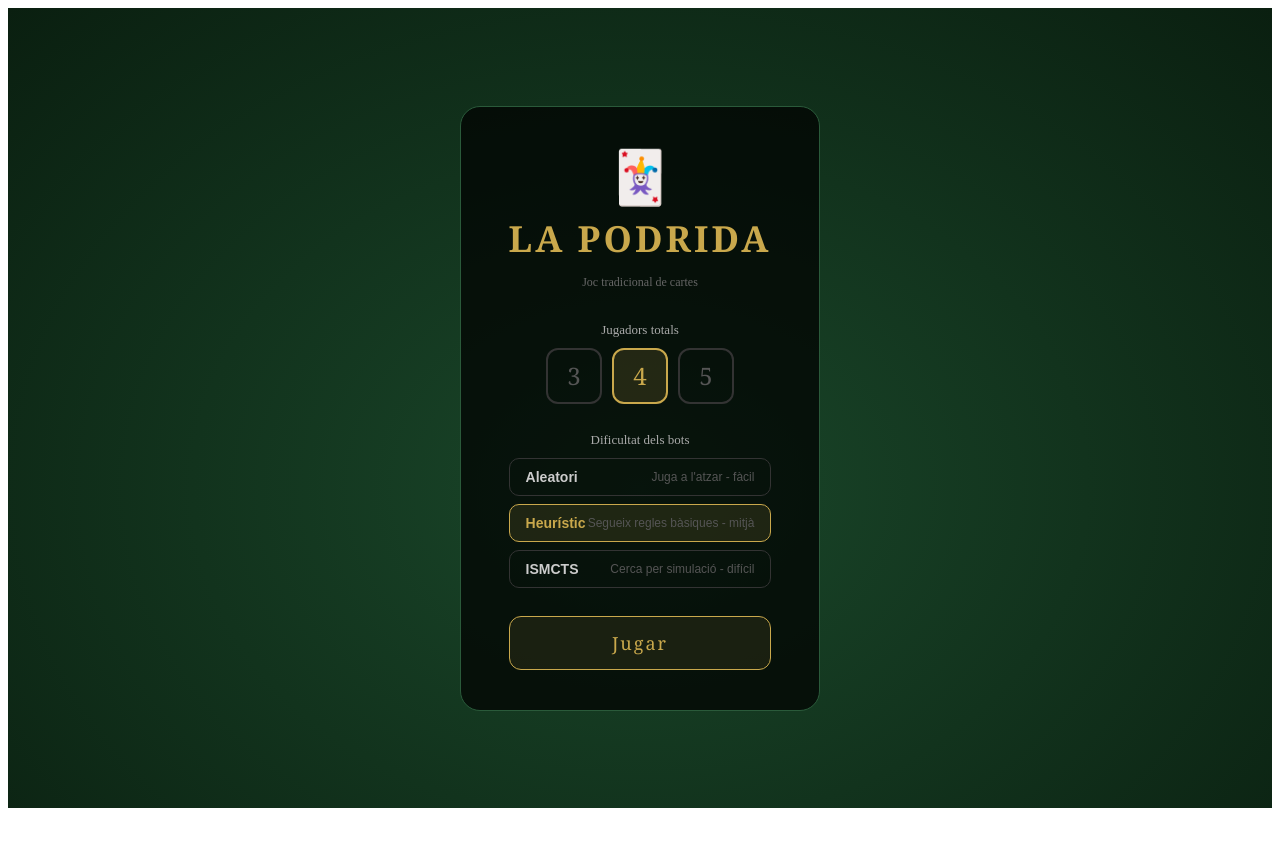
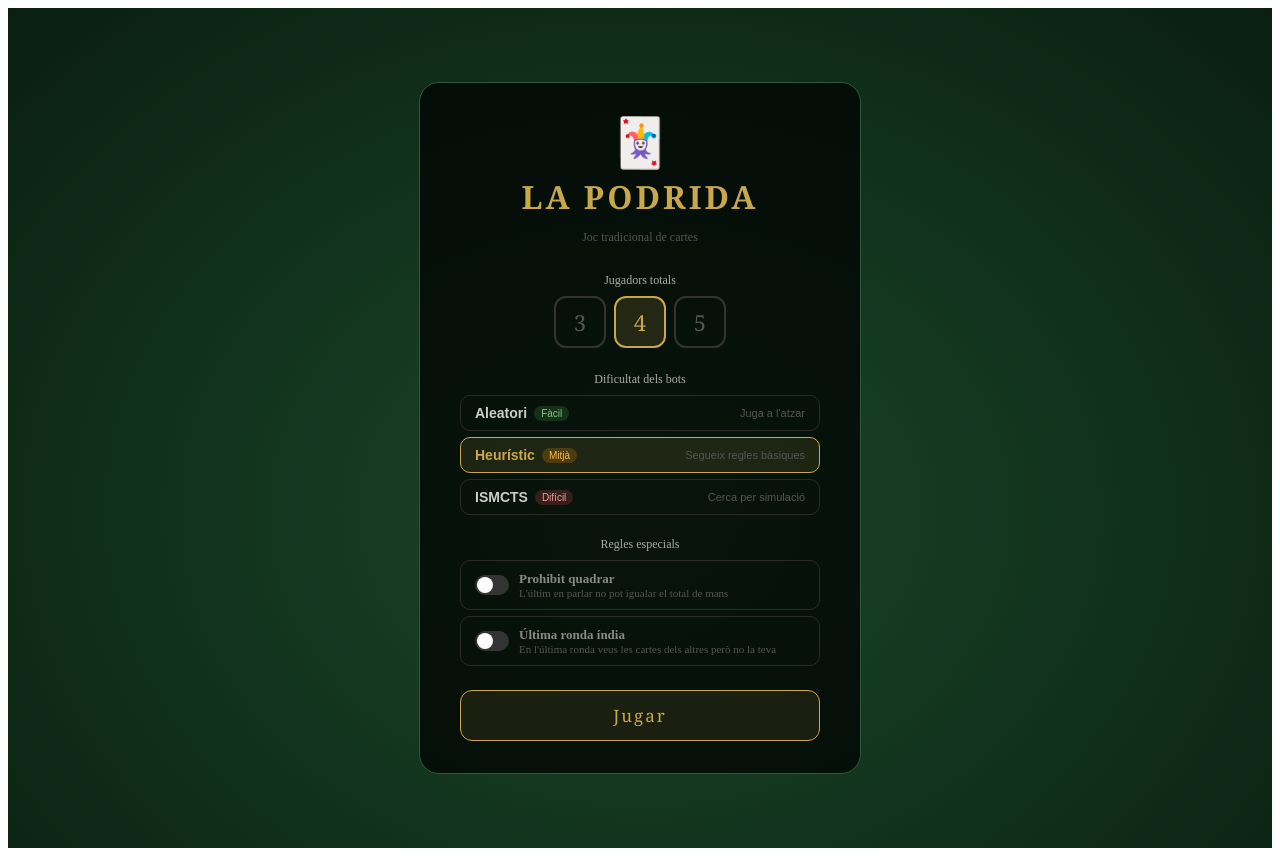
Before and after one commit to gsole04/podrida-repo, a React (Vite) app in the folder frontend/: page / in a window 1280 px wide. Before the commit the page ends 816 px from the top, so only its background shows below. Built offline with nearby package versions, Linux system fonts and the light colour scheme.

Commit message:
Update App.jsx

```diff
--- a/frontend/src/App.jsx
+++ b/frontend/src/App.jsx
@@ -286,6 +286,94 @@ function mcBidJS(game, playerIdx, nSims = 150) {
   return bestBid;
 }
 
+
+// ══ Inferència RL (MLP en JavaScript pur) ════════════════════════════════════
+// Els pesos es carreguen des de pesos_rl.json exportat amb agents/exporta_pesos.py
+
+function matVecMul(W, b, x) {
+  // W: [out, in], b: [out], x: [in] → [out]
+  return W.map((row, i) => row.reduce((s, w, j) => s + w * x[j], 0) + b[i]);
+}
+
+function rlInfereix(obs, pesos, mask) {
+  // Forward pass: 161 → 256 → 256 → 128 → 40 (Tanh entre capes)
+  let h = matVecMul(pesos.l1_w, pesos.l1_b, obs).map(Math.tanh);
+  h     = matVecMul(pesos.l2_w, pesos.l2_b, h).map(Math.tanh);
+  h     = matVecMul(pesos.l3_w, pesos.l3_b, h).map(Math.tanh);
+  const logits = matVecMul(pesos.out_w, pesos.out_b, h);
+  // Apliquem la màscara i triem el millor
+  let best = -1, bestVal = -Infinity;
+  logits.forEach((v, i) => {
+    if (mask[i] && v > bestVal) { bestVal = v; best = i; }
+  });
+  return best;
+}
+
+// Estat global dels pesos RL (null fins que l'usuari els carrega)
+let RL_PESOS = null;
+
+
+// Observació simplificada per al bot RL al React
+// (equivalent a agents/observacio.py però en JS)
+const ORDRE_FORÇA_RL = [1, 3, 12, 11, 10, 7, 6, 5, 4, 2];
+const PALS_RL = ["Ors", "Copes", "Espases", "Bastos"];
+
+function forçaIdx(carta) {
+  return PALS_RL.indexOf(carta.pal) * 10 + ORDRE_FORÇA_RL.indexOf(carta.valor);
+}
+
+function construeixObsRL(state, pi) {
+  const { hands, trump, trick, bids, taken, rounds, roundIdx, scores,
+          trickLeader, players, cartesJugades = [], buits = {} } = state;
+  const n = players.length;
+  const nC = rounds[roundIdx];
+  const nR = rounds.length;
+  const prog = roundIdx / Math.max(nR - 1, 1);
+  const nCf  = nC || 1;
+  const obs  = new Float32Array(40 + 40 + 40 + 4 + 4 + 2 + 3 + 3 + 7*(n-1) + n).fill(0);
+  let off = 0;
+
+  // A: mà pròpia
+  (hands[pi] || []).forEach(c => { obs[off + forçaIdx(c)] = 1; }); off += 40;
+  // B: cartes jugades
+  (cartesJugades || []).forEach(c => { obs[off + forçaIdx(c)] = 1; }); off += 40;
+  // C: taula actual
+  trick.forEach(({ carta }) => { obs[off + forçaIdx(carta)] = 1; }); off += 40;
+  // D: pal obert
+  if (trick.length) obs[off + PALS_RL.indexOf(trick[0].carta.pal)] = 1; off += 4;
+  // E: trumfo
+  obs[off + PALS_RL.indexOf(trump)] = 1; off += 4;
+  // F: progrés
+  obs[off] = prog; obs[off+1] = nC / 8; off += 2;
+  // G: fase
+  obs[off + (nC < 8 ? (roundIdx < 7 ? 0 : 2) : 1)] = 1; off += 3;
+  // H: info pròpia
+  obs[off]   = (bids[pi] ?? 0) / nCf;
+  obs[off+1] = (taken[pi] ?? 0) / nCf;
+  obs[off+2] = Math.max(0, nC - trick.length) / nCf; off += 3;
+  // I: oponents en ordre relatiu
+  const ordreAct = Array.from({length: n}, (_, k) => (trickLeader + k) % n);
+  const piPos    = ordreAct.indexOf(pi);
+  for (let k = 1; k < n; k++) {
+    const op  = ordreAct[(piPos + k) % n];
+    const bop = buits[op] || {};
+    obs[off]   = (bids[op] ?? 0) / nCf;
+    obs[off+1] = (taken[op] ?? 0) / nCf;
+    obs[off+2] = ((hands[op] || []).length) / nCf;
+    PALS_RL.forEach((p, i) => { obs[off + 3 + i] = bop[p] ? 1 : 0; });
+    off += 7;
+  }
+  // J: scores ponderats
+  const pes  = prog * prog;
+  const sc   = scores || {};
+  obs[off++] = (sc[pi] ?? 0) / 200 * pes;
+  for (let k = 1; k < n; k++) {
+    const op = ordreAct[(piPos + k) % n];
+    obs[off++] = ((sc[op] ?? 0) - (sc[pi] ?? 0)) / 200 * pes;
+  }
+  return Array.from(obs);
+}
+
 // ══ State Transitions ═════════════════════════════════════════════════════
 function setupRound(state) {
   const { players, rounds, roundIdx, startIdx } = state;
@@ -317,6 +405,7 @@ function setupRound(state) {
     _nextPhase: null,
     buits: {},
     cartesJugades: [],
+    rules: state.rules || {},
   };
 }
 
@@ -475,57 +564,106 @@ function playerPosition(playerIdx, humanIdx, n) {
 
 // ══ Setup Screen ═══════════════════════════════════════════════════════════
 const BOT_TYPES = [
-  { id: 'random',    label: 'Aleatori',   desc: 'Juga a l\'atzar - fàcil' },
-  { id: 'heuristic', label: 'Heurístic',  desc: 'Segueix regles bàsiques - mitjà' },
-  { id: 'ismcts',    label: 'ISMCTS',     desc: 'Cerca per simulació - difícil' },
+  { id: 'random',    label: 'Aleatori',  diff: 'Fàcil',   desc: "Juga a l'atzar" },
+  { id: 'heuristic', label: 'Heurístic', diff: 'Mitjà',   desc: 'Segueix regles bàsiques' },
+  { id: 'ismcts',    label: 'ISMCTS',    diff: 'Difícil', desc: 'Cerca per simulació' },
 ];
+
+function Toggle({ value, onChange, label, desc }) {
+  return (
+    <div onClick={() => onChange(!value)} style={{
+      display: "flex", alignItems: "center", gap: 10, padding: "10px 14px",
+      borderRadius: 10, cursor: "pointer",
+      border: `1px solid ${value ? "#c9a84c" : "#2a2a2a"}`,
+      background: value ? "rgba(201,168,76,0.08)" : "transparent",
+      transition: "all 0.15s",
+    }}>
+      <div style={{
+        width: 34, height: 20, borderRadius: 10, position: "relative",
+        background: value ? "#c9a84c" : "#333", transition: "background 0.2s", flexShrink: 0,
+      }}>
+        <div style={{
+          position: "absolute", top: 2, left: value ? 16 : 2,
+          width: 16, height: 16, borderRadius: 8,
+          background: "white", transition: "left 0.2s",
+        }} />
+      </div>
+      <div style={{ textAlign: "left" }}>
+        <div style={{ color: value ? "#c9a84c" : "#888", fontSize: 13, fontWeight: "bold" }}>{label}</div>
+        <div style={{ color: "#555", fontSize: 11 }}>{desc}</div>
+      </div>
+    </div>
+  );
+}
 
 function SetupScreen({ onStart }) {
   const [n, setN] = useState(4);
   const [botType, setBotType] = useState('heuristic');
+  const [prohibitQuadrar, setProhibitQuadrar] = useState(false);
+  const [rondesIndia, setRondesIndia] = useState(false);
+
   return (
-    <div style={{ minHeight: "100vh", background: "radial-gradient(ellipse at 50% 60%, #1a472a 0%, #0a1f10 100%)", display: "flex", alignItems: "center", justifyContent: "center" }}>
-      <div style={{ background: "rgba(0,0,0,0.72)", border: "1px solid #2a5a3a", borderRadius: 20, padding: "40px 48px", textAlign: "center", color: "white" }}>
-        <div style={{ fontSize: 52, marginBottom: 6 }}>🃏</div>
-        <h1 style={{ margin: "0 0 6px", fontSize: 36, letterSpacing: 3, color: "#c9a84c", fontFamily: "Georgia,serif" }}>LA PODRIDA</h1>
-        <p style={{ color: "#666", fontSize: 12, marginBottom: 32 }}>Joc tradicional de cartes</p>
+    <div style={{ minHeight: "100vh", background: "radial-gradient(ellipse at 50% 60%, #1a472a 0%, #0a1f10 100%)", display: "flex", alignItems: "center", justifyContent: "center", padding: "20px 0" }}>
+      <div style={{ background: "rgba(0,0,0,0.72)", border: "1px solid #2a5a3a", borderRadius: 20, padding: "32px 40px", textAlign: "center", color: "white", width: "min(360px, 90vw)" }}>
+        <div style={{ fontSize: 48, marginBottom: 4 }}>🃏</div>
+        <h1 style={{ margin: "0 0 4px", fontSize: 32, letterSpacing: 3, color: "#c9a84c", fontFamily: "Georgia,serif" }}>LA PODRIDA</h1>
+        <p style={{ color: "#555", fontSize: 12, marginBottom: 28 }}>Joc tradicional de cartes</p>
 
-        <p style={{ color: "#aaa", fontSize: 13, marginBottom: 10 }}>Jugadors totals</p>
-        <div style={{ display: "flex", gap: 10, justifyContent: "center", marginBottom: 28 }}>
+        <p style={{ color: "#aaa", fontSize: 12, marginBottom: 8 }}>Jugadors totals</p>
+        <div style={{ display: "flex", gap: 8, justifyContent: "center", marginBottom: 24 }}>
           {[3, 4, 5].map(v => (
             <button key={v} onClick={() => setN(v)} style={{
-              width: 56, height: 56, borderRadius: 12,
+              width: 52, height: 52, borderRadius: 12,
               border: `2px solid ${n === v ? "#c9a84c" : "#333"}`,
               background: n === v ? "rgba(201,168,76,0.15)" : "transparent",
               color: n === v ? "#c9a84c" : "#555",
-              fontSize: 24, cursor: "pointer", fontFamily: "Georgia,serif",
-              transition: "all 0.15s",
+              fontSize: 22, cursor: "pointer", fontFamily: "Georgia,serif",
             }}>{v}</button>
           ))}
         </div>
 
-        <p style={{ color: "#aaa", fontSize: 13, marginBottom: 10 }}>Dificultat dels bots</p>
-        <div style={{ display: "flex", flexDirection: "column", gap: 8, marginBottom: 28 }}>
+        <p style={{ color: "#aaa", fontSize: 12, marginBottom: 8 }}>Dificultat dels bots</p>
+        <div style={{ display: "flex", flexDirection: "column", gap: 6, marginBottom: 22 }}>
           {BOT_TYPES.map(bt => (
             <button key={bt.id} onClick={() => setBotType(bt.id)} style={{
-              padding: "10px 16px", borderRadius: 10,
-              border: `1px solid ${botType === bt.id ? "#c9a84c" : "#333"}`,
+              padding: "9px 14px", borderRadius: 10,
+              border: `1px solid ${botType === bt.id ? "#c9a84c" : "#2a2a2a"}`,
               background: botType === bt.id ? "rgba(201,168,76,0.12)" : "transparent",
-              color: "white", cursor: "pointer", textAlign: "left",
-              display: "flex", justifyContent: "space-between", alignItems: "center",
+              color: "white", cursor: "pointer",
+              display: "flex", alignItems: "center", justifyContent: "space-between", gap: 8,
             }}>
+              <div style={{ display: "flex", alignItems: "center", gap: 7 }}>
                 <span style={{ color: botType === bt.id ? "#c9a84c" : "#ccc", fontWeight: "bold", fontSize: 14 }}>{bt.label}</span>
-              <span style={{ color: "#555", fontSize: 12 }}>{bt.desc}</span>
+                <span style={{
+                  fontSize: 10, padding: "2px 7px", borderRadius: 10, whiteSpace: "nowrap",
+                  background: bt.diff === 'Fàcil' ? "rgba(76,175,80,0.2)" : bt.diff === 'Mitjà' ? "rgba(255,152,0,0.2)" : "rgba(239,83,80,0.2)",
+                  color: bt.diff === 'Fàcil' ? "#81C784" : bt.diff === 'Mitjà' ? "#FFB74D" : "#EF9A9A",
+                }}>{bt.diff}</span>
+              </div>
+              <span style={{ color: "#555", fontSize: 11, textAlign: "right" }}>{bt.desc}</span>
             </button>
           ))}
         </div>
 
-        <button onClick={() => onStart(n, botType)} style={{
-          width: "100%", padding: "14px 0", borderRadius: 12,
+        <p style={{ color: "#aaa", fontSize: 12, marginBottom: 8 }}>Regles especials</p>
+        <div style={{ display: "flex", flexDirection: "column", gap: 6, marginBottom: 24 }}>
+          <Toggle
+            value={prohibitQuadrar} onChange={setProhibitQuadrar}
+            label="Prohibit quadrar"
+            desc="L'últim en parlar no pot igualar el total de mans"
+          />
+          <Toggle
+            value={rondesIndia} onChange={setRondesIndia}
+            label="Última ronda índia"
+            desc="En l'última ronda veus les cartes dels altres però no la teva"
+          />
+        </div>
+
+        <button onClick={() => onStart(n, botType, { prohibitQuadrar, rondesIndia })} style={{
+          width: "100%", padding: "13px 0", borderRadius: 12,
           border: "1px solid #c9a84c", background: "rgba(201,168,76,0.1)",
-          color: "#c9a84c", fontSize: 18, cursor: "pointer",
+          color: "#c9a84c", fontSize: 17, cursor: "pointer",
           fontFamily: "Georgia,serif", letterSpacing: 2,
-          transition: "background 0.2s",
         }}>Jugar</button>
       </div>
     </div>
@@ -570,7 +708,8 @@ function RoundEndOverlay({ game, onNext }) {
 
 // ══ Game Screen ════════════════════════════════════════════════════════════
 function GameScreen({ game, setGame, onRestart }) {
-  const { players, scores, phase, trump, trumpCard, bids, taken, trick, rounds, roundIdx, hands, curBidder, curPlayer, selected, trickWinner, startIdx } = game;
+  const { players, scores, phase, trump, trumpCard, bids, taken, trick, rounds, roundIdx, hands, curBidder, curPlayer, selected, trickWinner, startIdx, rules = {} } = game;
+  const isRondaIndia = rules.rondesIndia && roundIdx === rounds.length - 1;
   const n = players.length;
   const nC = rounds[roundIdx];
   const humanIdx = players.findIndex(p => p.isHuman);
@@ -583,6 +722,18 @@ function GameScreen({ game, setGame, onRestart }) {
     ? jugadesLegals(humanHand, palObert, millorT, trump)
     : [];
   const legalKeys = new Set(llegals.map(cardKey));
+
+  // Animació ronda índia
+  const [indiaAnim, setIndiaAnim] = useState({ vis: false, op: 0 });
+  useEffect(() => {
+    if (isRondaIndia) {
+      setIndiaAnim({ vis: true, op: 0 });
+      const t1 = setTimeout(() => setIndiaAnim({ vis: true, op: 1 }), 50);
+      const t2 = setTimeout(() => setIndiaAnim({ vis: true, op: 0 }), 2200);
+      const t3 = setTimeout(() => setIndiaAnim({ vis: false, op: 0 }), 2700);
+      return () => { clearTimeout(t1); clearTimeout(t2); clearTimeout(t3); };
+    }
+  }, [roundIdx]);
 
   const handleCardClick = carta => {
     if (phase !== PHASE.PLAY || curPlayer !== humanIdx) return;
@@ -661,7 +812,12 @@ function GameScreen({ game, setGame, onRestart }) {
                 {phase === PHASE.BID && curBidder === op.idx && " 🤔"}
                 {phase === PHASE.PLAY && curPlayer === op.idx && " ▶"}
               </div>
-              <StackedHand count={opHand.length} />
+              {isRondaIndia
+                ? <div style={{ display: "flex", gap: 2, flexWrap: "wrap", justifyContent: "center", maxWidth: 160 }}>
+                    {opHand.map((c, ci) => <CardFront key={ci} carta={c} disabled size="sm" />)}
+                  </div>
+                : <StackedHand count={opHand.length} />
+              }
             </div>
           );
         })}
@@ -692,23 +848,38 @@ function GameScreen({ game, setGame, onRestart }) {
       {/* Human hand + bidding */}
       <div style={{ background: "rgba(0,0,0,0.35)", borderTop: "1px solid rgba(255,255,255,0.06)", padding: "10px 10px 16px" }}>
         {/* Bid buttons */}
-        {isHumanBidding && (
+        {isHumanBidding && (() => {
+          const bidOrder = Array.from({length: n}, (_, i) => (startIdx + i) % n);
+          const isLastBidder = bidOrder[bidOrder.length - 1] === humanIdx;
+          const sumJaCantat = Object.values(bids).reduce((a, b) => a + b, 0);
+          const prohibit = rules.prohibitQuadrar && isLastBidder ? (nC - sumJaCantat) : -1;
+          return (
             <div style={{ textAlign: "center", marginBottom: 12 }}>
               <div style={{ color: "#aaa", fontSize: 12, marginBottom: 8 }}>
                 Quantes mans cantes? <span style={{ color: "#555" }}>({nC} cartes)</span>
+                {prohibit >= 0 && prohibit <= nC && (
+                  <span style={{ color: "#ef5350", marginLeft: 6 }}>· Prohibit quadrar</span>
+                )}
               </div>
               <div style={{ display: "flex", gap: 6, justifyContent: "center", flexWrap: "wrap" }}>
-              {Array.from({length: nC + 1}, (_, i) => (
-                <button key={i} onClick={() => handleBid(i)} style={{
+                {Array.from({length: nC + 1}, (_, i) => {
+                  const forbidden = i === prohibit;
+                  return (
+                    <button key={i} onClick={() => !forbidden && handleBid(i)} style={{
                       width: 40, height: 40, borderRadius: 8,
-                  border: "1px solid #c9a84c", background: "rgba(201,168,76,0.08)",
-                  color: "#c9a84c", fontSize: 18, cursor: "pointer",
+                      border: `1px solid ${forbidden ? "#555" : "#c9a84c"}`,
+                      background: forbidden ? "rgba(80,80,80,0.1)" : "rgba(201,168,76,0.08)",
+                      color: forbidden ? "#555" : "#c9a84c",
+                      fontSize: 18, cursor: forbidden ? "not-allowed" : "pointer",
                       fontFamily: "Georgia,serif", fontWeight: "bold",
+                      textDecoration: forbidden ? "line-through" : "none",
                     }}>{i}</button>
-              ))}
+                  );
+                })}
               </div>
             </div>
-        )}
+          );
+        })()}
 
         {/* Play hint */}
         {isHumanTurn && (
@@ -722,6 +893,22 @@ function GameScreen({ game, setGame, onRestart }) {
           {humanHand.map((carta, i) => {
             const isLegal = legalKeys.has(cardKey(carta));
             const isSel = cardsEq(selected, carta);
+            if (isRondaIndia) {
+              return (
+                <div key={i} onClick={() => isHumanTurn && handleCardClick(carta)}
+                  style={{ position: "relative", cursor: isHumanTurn ? "pointer" : "default" }}>
+                  <CardBack />
+                  {isHumanTurn && isLegal && (
+                    <div style={{
+                      position: "absolute", inset: 0, borderRadius: 7,
+                      border: `2px solid ${isSel ? "#F9A825" : "#c9a84c"}`,
+                      boxShadow: `0 0 10px ${isSel ? "#F9A825" : "#c9a84c"}66`,
+                      pointerEvents: "none",
+                    }} />
+                  )}
+                </div>
+              );
+            }
             return (
               <CardFront key={i} carta={carta} selected={isSel}
                 disabled={!isHumanTurn || !isLegal}
@@ -730,6 +917,28 @@ function GameScreen({ game, setGame, onRestart }) {
           })}
         </div>
       </div>
+
+      {/* Animació ronda índia */}
+      {indiaAnim.vis && (
+        <div style={{
+          position: "fixed", inset: 0, display: "flex", flexDirection: "column",
+          alignItems: "center", justifyContent: "center", zIndex: 40,
+          pointerEvents: "none",
+          opacity: indiaAnim.op, transition: "opacity 0.4s ease",
+        }}>
+          <div style={{
+            background: "rgba(0,0,0,0.75)", borderRadius: 24,
+            padding: "24px 36px", textAlign: "center",
+            border: "1px solid #c9a84c44",
+            transform: `scale(${indiaAnim.op === 1 ? 1 : 0.8})`,
+            transition: "opacity 0.4s ease, transform 0.4s ease",
+          }}>
+            <div style={{ fontSize: 56, lineHeight: 1.2 }}>🪶</div>
+            <div style={{ color: "#c9a84c", fontSize: 16, fontFamily: "Georgia,serif", marginTop: 8, letterSpacing: 1 }}>Ronda Índia</div>
+            <div style={{ color: "#666", fontSize: 11, marginTop: 4 }}>Veus les cartes dels altres però no les teves</div>
+          </div>
+        </div>
+      )}
 
       {/* Overlays */}
       {(phase === PHASE.ROUND_END || phase === PHASE.GAME_END) && (
@@ -760,9 +969,17 @@ export default function App() {
       const isISMCTS = players[curBidder].botType === 'ismcts';
       setTimeout(() => {
         setGame(g => {
-          const bid = isISMCTS
+          const { rounds, roundIdx, bids: curBids, rules: r = {} } = g;
+          const nC = rounds[roundIdx];
+          const bidOrder = Array.from({length: g.players.length}, (_, i) => (g.startIdx + i) % g.players.length);
+          const isLast = bidOrder[bidOrder.length - 1] === g.curBidder;
+          const sumJa = Object.values(curBids).reduce((a, b) => a + b, 0);
+          const prohibit = r.prohibitQuadrar && isLast ? (nC - sumJa) : -1;
+          let bid = isISMCTS
             ? mcBidJS(g, g.curBidder, 120)
-            : hCant(g.hands[g.curBidder], g.trump, g.rounds[g.roundIdx]);
+            : hCant(g.hands[g.curBidder], g.trump, nC);
+          if (bid === prohibit) bid = prohibit > 0 ? prohibit - 1 : prohibit + 1;
+          bid = Math.max(0, Math.min(bid, nC));
           return doBid(g, bid);
         });
         setBusy(false);
@@ -796,7 +1013,7 @@ export default function App() {
     }
   }, [game?.phase, game?.curBidder, game?.curPlayer, game?.trickWinner, busy]);
 
-  const handleStart = (n, botType) => {
+  const handleStart = (n, botType, rules = {}) => {
     const players = [
       { name: "Tu", isHuman: true, botType: null },
       ...Array.from({length: n - 1}, (_, i) => ({ name: `Bot ${i + 1}`, isHuman: false, botType })),
@@ -807,6 +1024,7 @@ export default function App() {
       rounds: seqRondes(n),
       roundIdx: 0,
       startIdx: Math.floor(Math.random() * n),
+      rules,
     }));
   };
 
```
Lines whose indentation alone changed are shown as unchanged.
